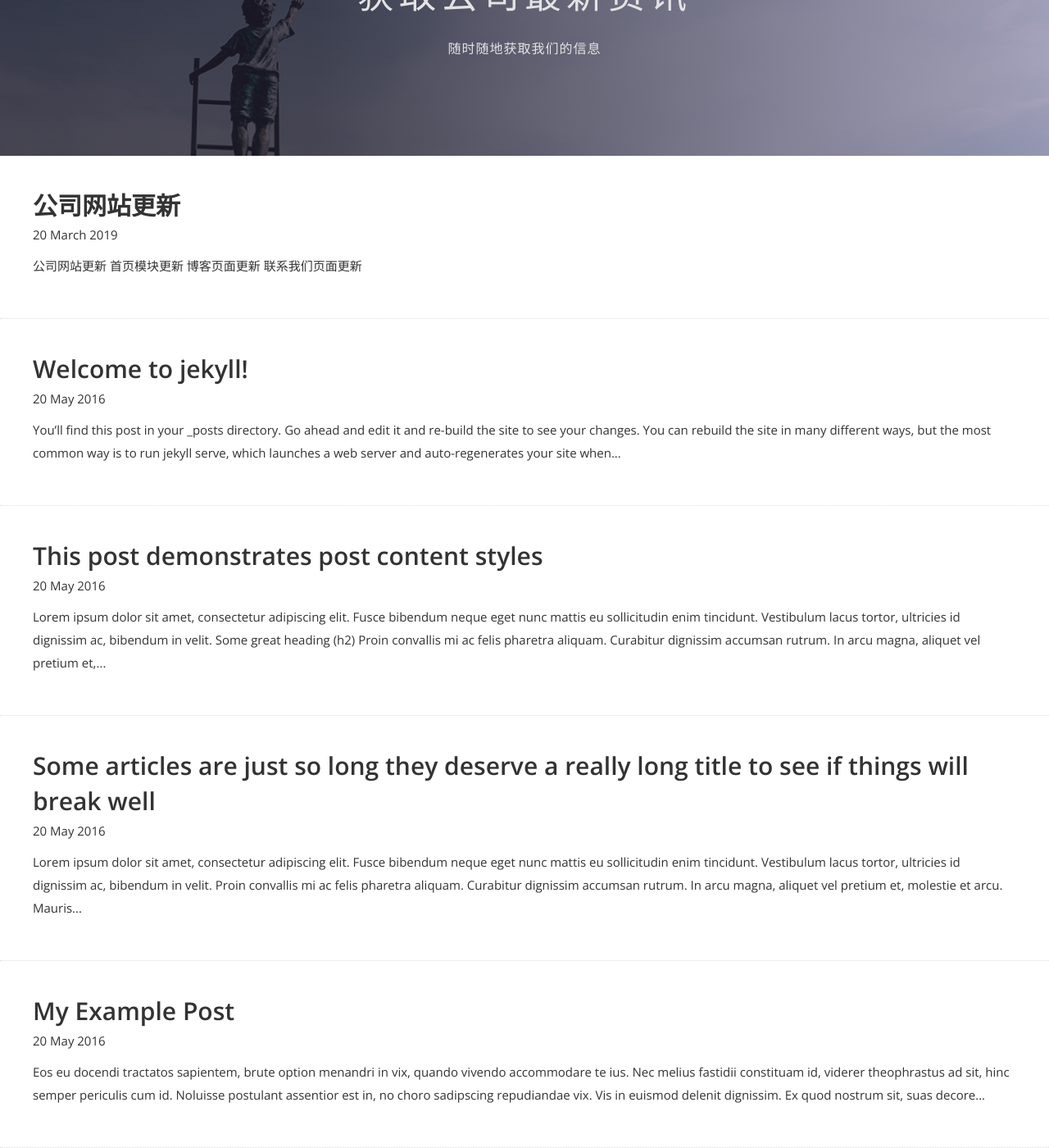
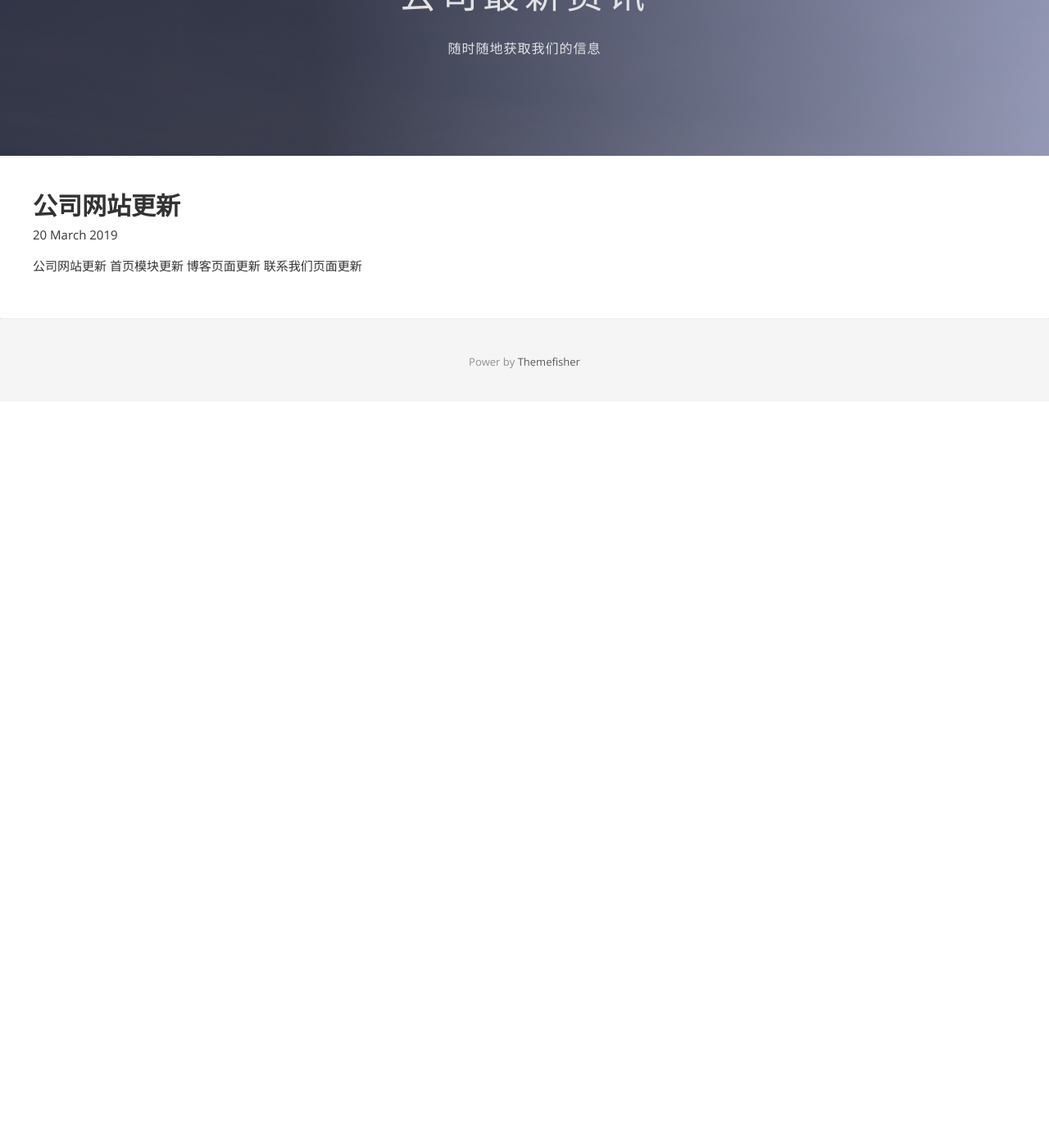
Before and after one commit to ONEKOOK/onekook.github.io, a Jekyll site: the page built from blog.html, in a window 1280 px wide and 1400 px high, scrolled down 270 px. Shown: the whole window at 82% size. Built offline with Jekyll 4.4.1, drawn with Linux system fonts in a browser that asks for light colours; nearby versions of some CDN libraries; some web fonts are replaced; after the commit the page ends 900 px from its top, so only the background shows below that.

Commit message:
remove useless blog

````diff
--- a/_posts/2016-05-20-my-example-post.md
+++ /dev/null
@@ -1,12 +0,0 @@
----
-layout: post
----
-
-Eos eu docendi tractatos sapientem, brute option menandri in vix, quando vivendo accommodare te ius. Nec melius fastidii constituam id, viderer theophrastus ad sit, hinc semper periculis cum id. Noluisse postulant assentior est in, no choro sadipscing repudiandae vix. Vis in euismod delenit dignissim. Ex quod nostrum sit, suas decore animal id ius, nobis solet detracto quo te.
-
-{% comment %}
-Might you have an include in your theme? Why not try it here!
-{% include my-themes-great-include.html %}
-{% endcomment %}
-
-No laudem altera adolescens has, volumus lucilius eum no. Eam ei nulla audiam efficiantur. Suas affert per no, ei tale nibh sea. Sea ne magna harum, in denique scriptorem sea, cetero alienum tibique ei eos. Labores persequeris referrentur eos ei.
--- a/_posts/2016-05-20-super-long-article.md
+++ /dev/null
@@ -1,10 +0,0 @@
----
-layout: post
-title: "Some articles are just so long they deserve a really long title to see if things will break well"
----
-
-Lorem ipsum dolor sit amet, consectetur adipiscing elit. Fusce bibendum neque eget nunc mattis eu sollicitudin enim tincidunt. Vestibulum lacus tortor, ultricies id dignissim ac, bibendum in velit. Proin convallis mi ac felis pharetra aliquam. Curabitur dignissim accumsan rutrum. In arcu magna, aliquet vel pretium et, molestie et arcu. Mauris lobortis nulla et felis ullamcorper bibendum. Phasellus et hendrerit mauris. Proin eget nibh a massa vestibulum pretium. Suspendisse eu nisl a ante aliquet bibendum quis a nunc. Praesent varius interdum vehicula. Aenean risus libero, placerat at vestibulum eget, ultricies eu enim. Praesent nulla tortor, malesuada adipiscing adipiscing sollicitudin, adipiscing eget est.
-
-Lorem ipsum dolor sit amet, consectetur adipiscing elit. Fusce bibendum neque eget nunc mattis eu sollicitudin enim tincidunt. Vestibulum lacus tortor, ultricies id dignissim ac, bibendum in velit. Proin convallis mi ac felis pharetra aliquam. Curabitur dignissim accumsan rutrum. In arcu magna, aliquet vel pretium et, molestie et arcu. Mauris lobortis nulla et felis ullamcorper bibendum. Phasellus et hendrerit mauris. Proin eget nibh a massa vestibulum pretium. Suspendisse eu nisl a ante aliquet bibendum quis a nunc. Praesent varius interdum vehicula. Aenean risus libero, placerat at vestibulum eget, ultricies eu enim. Praesent nulla tortor, malesuada adipiscing adipiscing sollicitudin, adipiscing eget est.
-
-Lorem ipsum dolor sit amet, consectetur adipiscing elit. Fusce bibendum neque eget nunc mattis eu sollicitudin enim tincidunt. Vestibulum lacus tortor, ultricies id dignissim ac, bibendum in velit. Proin convallis mi ac felis pharetra aliquam. Curabitur dignissim accumsan rutrum. In arcu magna, aliquet vel pretium et, molestie et arcu. Mauris lobortis nulla et felis ullamcorper bibendum. Phasellus et hendrerit mauris. Proin eget nibh a massa vestibulum pretium. Suspendisse eu nisl a ante aliquet bibendum quis a nunc. Praesent varius interdum vehicula. Aenean risus libero, placerat at vestibulum eget, ultricies eu enim. Praesent nulla tortor, malesuada adipiscing adipiscing sollicitudin, adipiscing eget est.
--- a/_posts/2016-05-20-this-post-demonstrates-post-content-styles.md
+++ /dev/null
@@ -1,87 +0,0 @@
----
-layout: post
-title: "This post demonstrates post content styles"
-author: "Bart Simpson"
-meta: "Springfield"
----
-
-Lorem ipsum dolor sit amet, consectetur adipiscing elit. Fusce bibendum neque eget nunc mattis eu sollicitudin enim tincidunt. Vestibulum lacus tortor, ultricies id dignissim ac, bibendum in velit.
-
-## Some great heading (h2)
-
-Proin convallis mi ac felis pharetra aliquam. Curabitur dignissim accumsan rutrum. In arcu magna, aliquet vel pretium et, molestie et arcu.
-
-Mauris lobortis nulla et felis ullamcorper bibendum. Phasellus et hendrerit mauris. Proin eget nibh a massa vestibulum pretium. Suspendisse eu nisl a ante aliquet bibendum quis a nunc. Praesent varius interdum vehicula. Aenean risus libero, placerat at vestibulum eget, ultricies eu enim. Praesent nulla tortor, malesuada adipiscing adipiscing sollicitudin, adipiscing eget est.
-
-## Another great heading (h2)
-
-Lorem ipsum dolor sit amet, consectetur adipiscing elit. Fusce bibendum neque eget nunc mattis eu sollicitudin enim tincidunt. Vestibulum lacus tortor, ultricies id dignissim ac, bibendum in velit.
-
-### Some great subheading (h3)
-
-Proin convallis mi ac felis pharetra aliquam. Curabitur dignissim accumsan rutrum. In arcu magna, aliquet vel pretium et, molestie et arcu. Mauris lobortis nulla et felis ullamcorper bibendum.
-
-Phasellus et hendrerit mauris. Proin eget nibh a massa vestibulum pretium. Suspendisse eu nisl a ante aliquet bibendum quis a nunc.
-
-### Some great subheading (h3)
-
-Praesent varius interdum vehicula. Aenean risus libero, placerat at vestibulum eget, ultricies eu enim. Praesent nulla tortor, malesuada adipiscing adipiscing sollicitudin, adipiscing eget est.
-
-> This quote will change your life. It will reveal the secrets of the universe, and all the wonders of humanity. Don't misuse it.
-
-Lorem ipsum dolor sit amet, consectetur adipiscing elit. Fusce bibendum neque eget nunc mattis eu sollicitudin enim tincidunt.
-
-### Some great subheading (h3)
-
-Vestibulum lacus tortor, ultricies id dignissim ac, bibendum in velit. Proin convallis mi ac felis pharetra aliquam. Curabitur dignissim accumsan rutrum.
-
-```html
-<html>
-  <head>
-  </head>
-  <body>
-    <p>Hello, World!</p>
-  </body>
-</html>
-```
-
-
-In arcu magna, aliquet vel pretium et, molestie et arcu. Mauris lobortis nulla et felis ullamcorper bibendum. Phasellus et hendrerit mauris.
-
-#### You might want a sub-subheading (h4)
-
-In arcu magna, aliquet vel pretium et, molestie et arcu. Mauris lobortis nulla et felis ullamcorper bibendum. Phasellus et hendrerit mauris.
-
-In arcu magna, aliquet vel pretium et, molestie et arcu. Mauris lobortis nulla et felis ullamcorper bibendum. Phasellus et hendrerit mauris.
-
-#### But it's probably overkill (h4)
-
-In arcu magna, aliquet vel pretium et, molestie et arcu. Mauris lobortis nulla et felis ullamcorper bibendum. Phasellus et hendrerit mauris.
-
-### Oh hai, an unordered list!!
-
-In arcu magna, aliquet vel pretium et, molestie et arcu. Mauris lobortis nulla et felis ullamcorper bibendum. Phasellus et hendrerit mauris.
-
-- First item, yo
-- Second item, dawg
-- Third item, what what?!
-- Fourth item, fo sheezy my neezy
-
-### Oh hai, an ordered list!!
-
-In arcu magna, aliquet vel pretium et, molestie et arcu. Mauris lobortis nulla et felis ullamcorper bibendum. Phasellus et hendrerit mauris.
-
-1. First item, yo
-2. Second item, dawg
-3. Third item, what what?!
-4. Fourth item, fo sheezy my neezy
-
-
-
-## Headings are cool! (h2)
-
-Proin eget nibh a massa vestibulum pretium. Suspendisse eu nisl a ante aliquet bibendum quis a nunc. Praesent varius interdum vehicula. Aenean risus libero, placerat at vestibulum eget, ultricies eu enim. Praesent nulla tortor, malesuada adipiscing adipiscing sollicitudin, adipiscing eget est.
-
-Praesent nulla tortor, malesuada adipiscing adipiscing sollicitudin, adipiscing eget est.
-
-Proin eget nibh a massa vestibulum pretium. Suspendisse eu nisl a ante aliquet bibendum quis a nunc.
--- a/_posts/2016-05-20-welcome-to-jekyll.md
+++ /dev/null
@@ -1,26 +0,0 @@
----
-layout: post
-title: Welcome to jekyll!
-subtitle: Jekyll is a blog-aware, static site generator in Ruby https://jekyllrb.com
-date: 2016-05-20 21:11:27
-author: jekyll
----
-You’ll find this post in your `_posts` directory. Go ahead and edit it and re-build the site to see your changes. You can rebuild the site in many different ways, but the most common way is to run `jekyll serve`, which launches a web server and auto-regenerates your site when a file is updated.
-
-To add new posts, simply add a file in the `_posts` directory that follows the convention `YYYY-MM-DD-name-of-post.ext` and includes the necessary front matter. Take a look at the source for this post to get an idea about how it works.
-
-Jekyll also offers powerful support for code snippets:
-
-{% highlight ruby %}
-def print_hi(name)
-  puts "Hi, #{name}"
-end
-print_hi('Tom')
-#=> prints 'Hi, Tom' to STDOUT.
-{% endhighlight %}
-
-Check out the [Jekyll docs][jekyll-docs] for more info on how to get the most out of Jekyll. File all bugs/feature requests at [Jekyll’s GitHub repo][jekyll-gh]. If you have questions, you can ask them on [Jekyll Talk][jekyll-talk].
-
-[jekyll-docs]: http://jekyllrb.com/docs/home
-[jekyll-gh]:   https://github.com/jekyll/jekyll
-[jekyll-talk]: https://talk.jekyllrb.com/
--- a/blog.html
+++ b/blog.html
@@ -9,7 +9,7 @@ permalink: /blog/
     <div class="row">
       <div class="col-md-12">
         <div class="block">
-          <h1>获取公司最新资讯</h1>
+          <h1>公司最新资讯</h1>
           <p>随时随地获取我们的信息</p>
         </div>
       </div>
````
